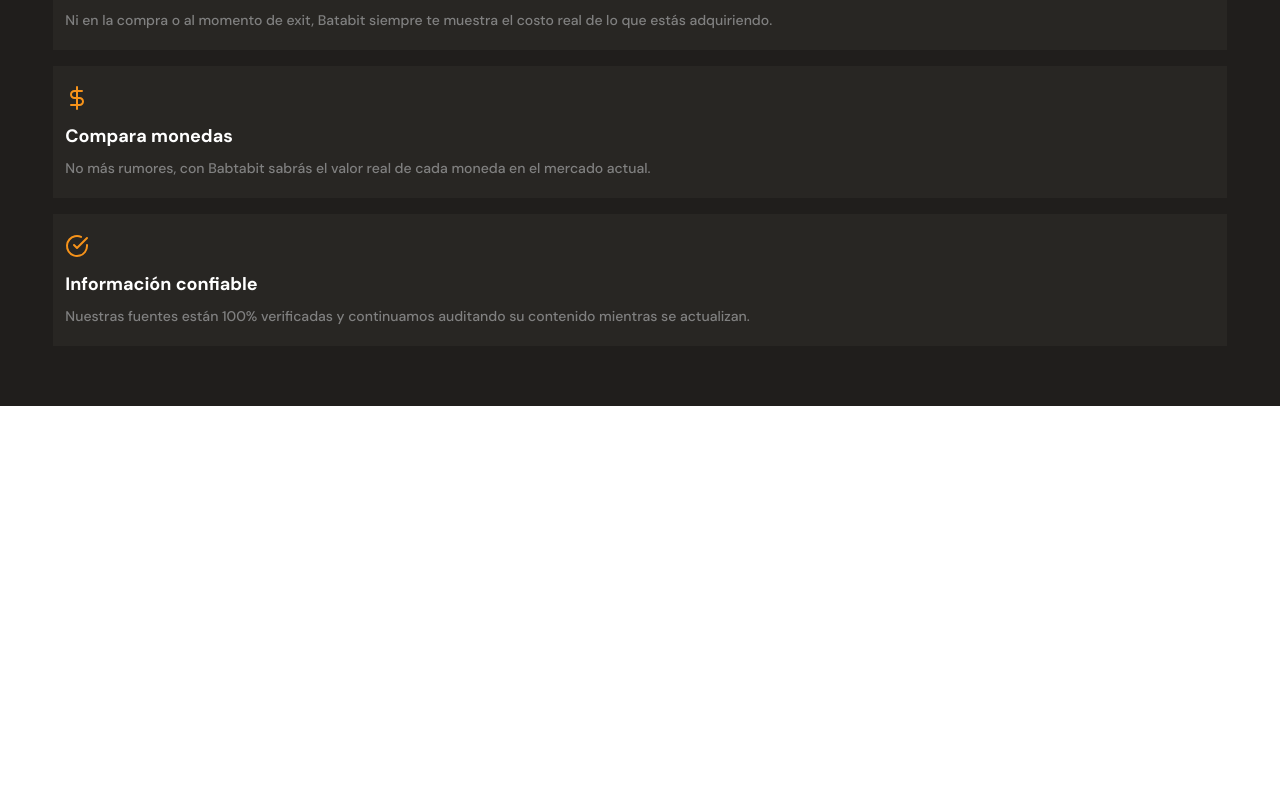
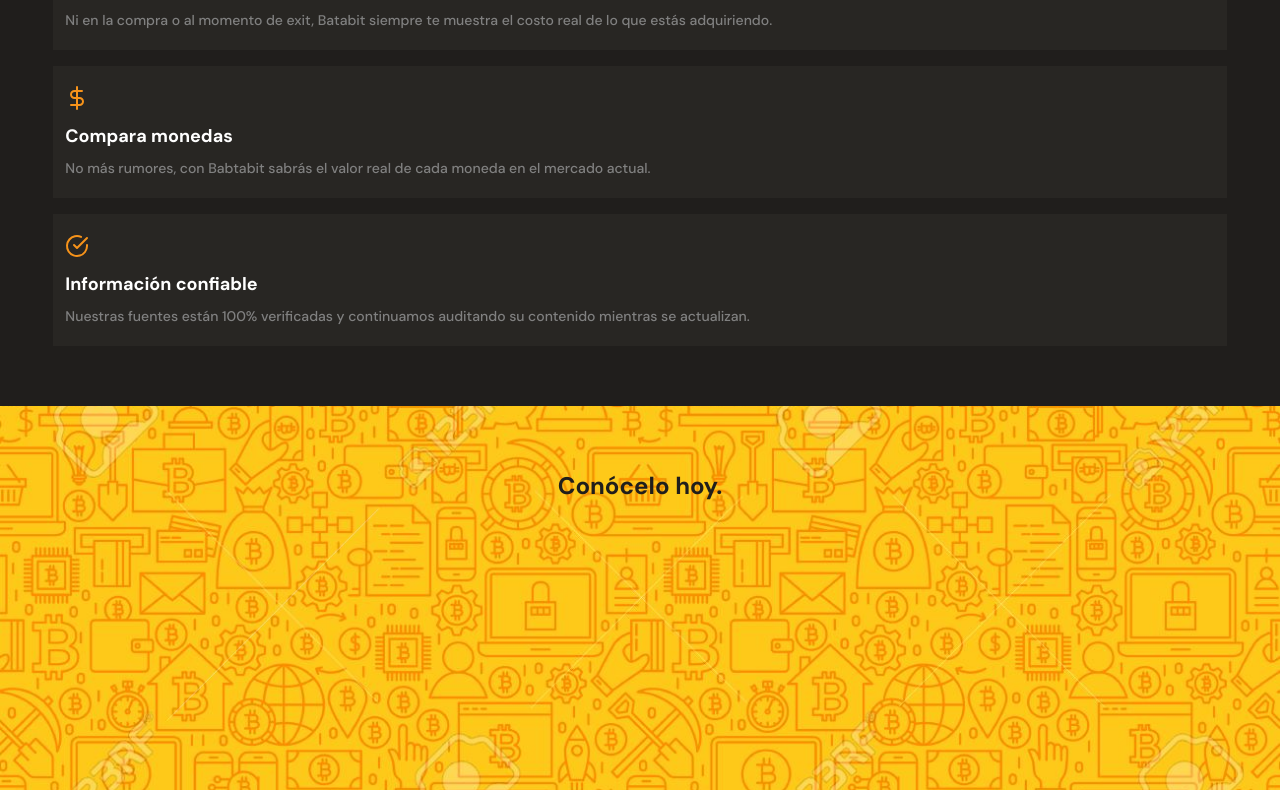
Before and after one commit to ArzCorp/batata-bit, a Next.js app: page / in a window 1280 px wide. Shown: the part 1402-2192 px from the top of the page. Before the commit the page ends 1808 px from the top, so only its background shows below. Built offline with nearby package versions, Linux system fonts and the light colour scheme.

Commit message:
🎨 meet him section completed

```diff
--- /dev/null
+++ b/components/meet-him/index.js
@@ -0,0 +1,13 @@
+import style from "./index.module.css";
+
+const MeetHim = () => {
+  return (
+    <span
+      className={`${style.imgBg} h-96 bg-bitcoin-baby pt-16 text-center block text-white font-bold font-dm-sans text-2xl`}
+    >
+      <h2>Conócelo hoy.</h2>
+    </span>
+  );
+};
+
+export default MeetHim;
--- /dev/null
+++ b/components/meet-him/index.module.css
@@ -0,0 +1,12 @@
+.imgBg {
+  background-size: cover;
+  background-position: center;
+  background-repeat: no-repeat;
+}
+
+@media screen and (min-width: 720px) {
+  .imgBg {
+    color: #201e1c;
+    background-image: url("/assets/img/bitcon-baby-xxl.jpg");
+  }
+}
--- a/pages/index.js
+++ b/pages/index.js
@@ -1,6 +1,7 @@
 import Header from "../components/header";
 import ExchangeRate from "../components/exchange-rate";
 import ProductDetail from "../components/product-detail";
+import MeetHim from "../components/meet-him";
 
 export default function Home() {
   return (
@@ -9,6 +10,7 @@ export default function Home() {
       <main>
         <ExchangeRate />
         <ProductDetail />
+        <MeetHim />
       </main>
     </>
   );
--- a/tailwind.config.js
+++ b/tailwind.config.js
@@ -44,6 +44,7 @@ module.exports = {
         bitcoin: "url('/assets/img/Bitcoin.jpg')",
         "trending-down": "url('/assets/icons/trending-down.svg')",
         "trending-up": "url('/assets/icons/trending-up.svg')",
+        "bitcoin-baby": "url('/assets/img/bitcoinbaby.jpg')",
       }),
     },
   },
```
Also changed, not shown: public/assets/img/bitcon-baby-xxl.jpg (added).
